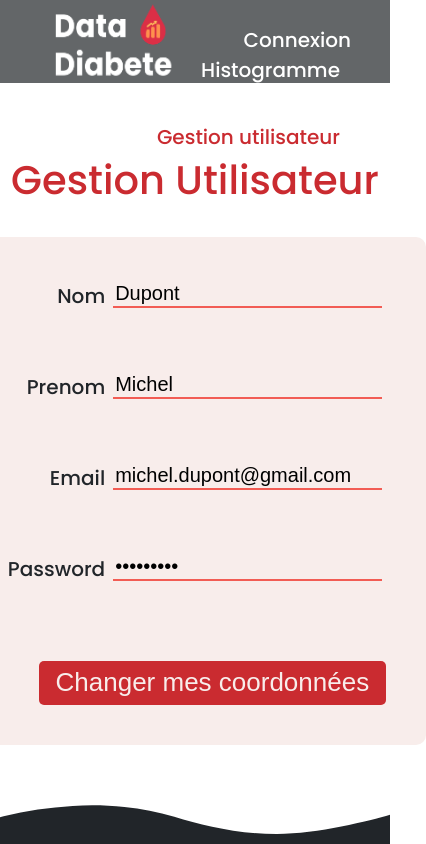
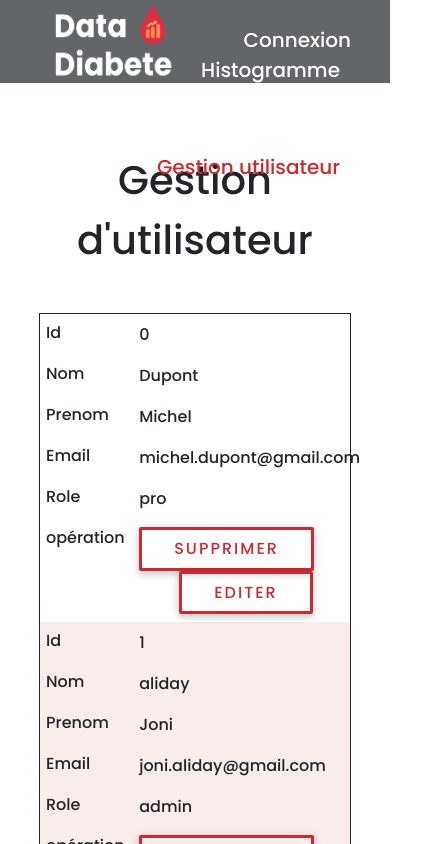
Before and after one commit to EliasKhallouk/DataDiabete, a Vue app: page /gestion-utilisateur in a window 390 px wide. Shown: the top 844 px of the page, 426 px wide, since content can reach past the window. Built offline with nearby package versions, Linux system fonts and the light colour scheme; what highcharts-vue would draw is missing.

Commit message:
resolve confusion in page InfoPersoView.vue + add GestionUtilisateurView.vue

```diff
--- a/src/components/NavBar.vue
+++ b/src/components/NavBar.vue
@@ -1,21 +1,12 @@
 <template>
   <nav>
     <img alt="Vue logo" class="logo" src="../assets/logoDDfixe.png"/>
-    <router-link to="/connexion" style="margin-right: 10%; float: right"
-    >Connexion</router-link
-    >
-    <router-link to="/histogramme" style="margin-right: 50px; float: right"
-    >Histogramme</router-link
-    >
-    <router-link to="/diagramme" style="margin-right: 50px; float: right"
-    >Diagramme</router-link
-    >
-    <router-link to="/carte" style="margin-right: 50px; float: right"
-    >Carte</router-link
-    >
-    <router-link to="/gestion-utilisateur" style="margin-right: 50px; float: right"
-    >Gestion utilisateur</router-link
-    >
+    <router-link to="/connexion" style="margin-right: 10%; float: right">Connexion</router-link>
+    <router-link to="/histogramme" style="margin-right: 50px; float: right">Histogramme</router-link>
+    <router-link to="/diagramme" style="margin-right: 50px; float: right">Diagramme</router-link>
+    <router-link to="/carte" style="margin-right: 50px; float: right">Carte</router-link>
+    <router-link to="/info-perso" style="margin-right: 50px; float: right">Info personnelle</router-link>
+    <router-link to="/gestion-utilisateur" style="margin-right: 50px; float: right">Gestion utilisateur</router-link>
     <router-link to="/" style="margin-right: 50px; float: right">Accueil</router-link>
   </nav>
 </template>
--- a/src/router/index.js
+++ b/src/router/index.js
@@ -33,6 +33,11 @@ const routes = [
     component: () => import('../views/DiagrammeBarreView.vue')
   },
   {
+    path: '/info-perso',
+    name: 'info-perso',
+    component: () => import('../views/InfoPersoView.vue')
+  },
+  {
     path: '/gestion-utilisateur',
     name: 'gestion-utilisateur',
     component: () => import('../views/GestionUtilisateurView.vue')
--- a/src/views/GestionUtilisateurView.vue
+++ b/src/views/GestionUtilisateurView.vue
@@ -1,28 +1,29 @@
 <template>
   <div style="margin-top: 150px;">
-    <h1 style="font-size: 40px;">Gestion Utilisateur</h1>
+    <h1 style="font-size: 40px;">Gestion d'utilisateur</h1>
     <div class="centered-container">
-       <div class="gestion">
-          <form>
-            <div class="ligne">
-              <label for="email">Nom</label>
-              <input class="input" type="text" id="Nom" name="Nom" :value="infoPerso[0].Nom" />
-            </div>
-            <div class="ligne">
-              <label for="email">Prenom</label>
-              <input class="input" type="text" id="Prenom" name="Prenom" :value="infoPerso[0].Prenom" />
-            </div>
-            <div class="ligne">
-              <label for="email">Email</label>
-              <input class="input" type="email" id="email" name="email" :value="infoPerso[0].Email" />
-            </div>
-            <div class="ligne">
-              <label for="email">Password</label>
-              <input class="input" type="password" id="Password" name="Password" :value="infoPerso[0].Password" />
-            </div>
-            <button class="button" type="submit">Changer mes coordonnées</button>
-          </form>
-       </div>
+      <table>
+        <thead>
+        <tr>
+          <th>Id</th><th>Nom</th><th>Prenom</th><th>Email</th><th>Role</th><th>Opération</th>
+        </tr>
+        </thead>
+        <tbody>
+        <div v-if="dataUser.length<=0">pas d'utilisateur</div>
+        <tr v-for="(user, index) in dataUser" :key="index">
+          <td data-title="Id">{{user.Id}}</td>
+          <td data-title="Nom">{{user.Nom}}</td>
+          <td data-title="Prenom">{{user.Prenom}}</td>
+          <td data-title="Email">{{user.Email}}</td>
+          <td data-title="Role">{{user.Role}}</td>
+          <td data-title="opération">
+            <!--<a href="/admin/gestionUtilisateur/delete?id_user={{ user.Id }}" onclick="return confirm('Are you sure?')" >supprimer</a>-->
+            <a href="" onclick="return confirm('Are you sure?')">Supprimer</a>
+            <a href="" style="margin-left: 40px;">Editer</a>
+          </td>
+        </tr>
+        </tbody>
+      </table>
     </div>
   </div>
 </template>
@@ -31,8 +32,11 @@
 export default {
   data() {
     return {
-      infoPerso: [
-        {Nom: "Dupont", Prenom: "Michel", Email: "michel.dupont@gmail.com", Password: "azerty123"}
+      dataUser: [
+        {Id:"0", Nom: "Dupont", Prenom: "Michel", Email: "michel.dupont@gmail.com", Password: "azerty123", Role:"pro"},
+        {Id:"1", Nom: "aliday", Prenom: "Joni", Email: "joni.aliday@gmail.com", Password: "qsdfgh456", Role:"admin"},
+        {Id:"2", Nom: "aliday", Prenom: "Joni", Email: "joni.aliday@gmail.com", Password: "qsdfgh456", Role:"admin"},
+        {Id:"4", Nom: "aliday", Prenom: "Joni", Email: "joni.aliday@gmail.com", Password: "qsdfgh456", Role:"admin"}
       ],
     };
   }
@@ -48,107 +52,14 @@ $color-red-soft: #f25c54;
 $color-red-pastel: #f8edeb;
 $color-black: #212529;
 
-.ligne{
-  display: flex;
-  margin-bottom: 50px;
-}
-label{
-  width: 40%;
 
-}
-input {
-  /* border-radius: 5px; */
-  border-bottom: 2px solid $color-red-soft;
-  border-top: none;
-  border-left: none;
-  border-right: none;
-  margin-top: $pixel1;
-  margin-bottom: $pixel2;
-  margin-left: $pixel1;
-  margin-right: $pixel1;
-  font-size: $pixel3;
-  background-color: transparent;
+.centered-container {
+  margin-right: 10%;
+  margin-left: 10%;
 }
 
-input:focus {
-  outline: none;
-}
+@media screen and (max-width: 600px) {
 
-label {
-  margin-top: $pixel1;
-  margin-bottom: $pixel1;
-  margin-left: $pixel1;
-  margin-right: $pixel1;
-  font-size: $pixel3;
-  color: $color-black;
-}
-button {
-  margin-top: $pixel3;
-  font-size: 26px;
-  background-color: $color-red;
-  color: $color-red-pastel;
-  border: 2px solid transparent;
-  border-radius: 5px;
-  padding-left: 15px;
-  padding-right: 15px;
-  padding-top: 4px;
-  padding-bottom: 5px;
-  transition-duration: 0.2s;
-}
-button:hover {
-  color: $color-red;
-  background-color: white;
-  border: 2px solid $color-red;
-}
-.gestion {
-  padding: 40px;
-  margin-bottom: 60px;
-  box-shadow: inset;
-  border-radius: 10px;
-  background-color: #f8edeb;
-  //display: flex;
-  //flex-direction: column;
-  justify-content: center; /* Center horizontally */
-  align-items: center; /* Center vertically */
-  text-align: center; /* Center text */
-
-}
-
-form {
-  display: flex;
-  flex-direction: column;
-  align-items: flex-end;
-
-}
-.centered-container {
-  display: flex;
-  justify-content: center;
-  align-items: center;
-  background-color: transparent;
-}
-@media screen and (max-width: 600px) {
-  .connexion {
-    padding: 20px;
-    box-shadow: inset;
-    border-radius: 10px;
-    background-color: #f8edeb;
-    display: flex;
-    flex-direction: column;
-    justify-content: center; /* Center horizontally */
-    align-items: center; /* Center vertically */
-    text-align: center; /* Center text */
-  }
-  h1 {
-    margin-right: 0px;
-    color: $color-red;
-
-
-  }
-  form {
-    display: flex;
-    flex-direction: column;
-    align-items: flex-end;
-  }
   .centered-container {
     display: flex;
     justify-content: center;
@@ -156,4 +67,114 @@ form {
     background-color: transparent;
   }
 }
+
+
+
+///// TABLE
+table{
+  margin: 1rem auto;
+  text-align: center;
+  width: 100%;
+  max-width: 100%;
+  border-collapse: collapse;
+  border: 1px solid
+}
+
+thead{
+  background-color: #212529;
+  color: white
+}
+
+th,td{padding:8px 0}
+
+tbody tr:nth-child(even) {
+  background-color: #f8edeb
+}
+
+@media only screen and (max-width: 800px) {
+  table,
+  thead,
+  tbody,
+  th,
+  td,
+  tr{
+    display: block
+  }
+
+  thead tr {
+    position: absolute;
+    top: -9999px;
+    left: -9999px;
+  }
+
+  td {
+    position: relative;
+    padding-left: 32%;
+    white-space: normal;
+    text-align: left
+  }
+
+  td:before {
+    position: absolute;
+    top: 6px;
+    left: 6px;
+    width: 45%;
+    padding-right: 10px;
+    font-weight: bold;
+    white-space: nowrap;
+    text-align:left;
+    content: attr(data-title)
+  }
+}
+///////FIN TABLEAU
+
+
+
+///////BUTON OPERATION
+a {
+  letter-spacing: 2px;
+  text-transform: uppercase;
+  display: inline-block;
+  text-align: center;
+  font-weight: bold;
+  padding: 0.4em 2em;
+  border: 3px solid $color-red;
+  border-radius: 2px;
+  position: relative;
+  box-shadow: 0 2px 10px rgba(0, 0, 0, 0.16), 0 3px 6px rgba(0, 0, 0, 0.10);
+  color: $color-red;
+  text-decoration: none;
+  transition: 0.3s ease all;
+  z-index: 1;
+}
+
+a:before {
+  transition: 0.5s all ease;
+  position: absolute;
+  top: 0;
+  left: 50%;
+  right: 50%;
+  bottom: 0;
+  opacity: 0;
+  content: '';
+  background-color: $color-red;
+  z-index: -1;
+}
+
+a:hover, a:focus {
+  color: white;
+}
+
+a:hover:before, a:focus:before {
+  transition: 0.5s all ease;
+  left: 0;
+  right: 0;
+  opacity: 1;
+}
+
+a:active {
+  transform: scale(0.9);
+}
+///////FIN BUTON OPERATION
+
 </style>
--- /dev/null
+++ b/src/views/InfoPersoView.vue
@@ -0,0 +1,159 @@
+<template>
+  <div style="margin-top: 150px;">
+    <h1 style="font-size: 40px;">Information personnelle</h1>
+    <div class="centered-container">
+       <div class="gestion">
+          <form>
+            <div class="ligne">
+              <label for="email">Nom</label>
+              <input class="input" type="text" id="Nom" name="Nom" :value="infoPerso[0].Nom" />
+            </div>
+            <div class="ligne">
+              <label for="email">Prenom</label>
+              <input class="input" type="text" id="Prenom" name="Prenom" :value="infoPerso[0].Prenom" />
+            </div>
+            <div class="ligne">
+              <label for="email">Email</label>
+              <input class="input" type="email" id="email" name="email" :value="infoPerso[0].Email" />
+            </div>
+            <div class="ligne">
+              <label for="email">Password</label>
+              <input class="input" type="password" id="Password" name="Password" :value="infoPerso[0].Password" />
+            </div>
+            <button class="button" type="submit">Changer mes coordonnées</button>
+          </form>
+       </div>
+    </div>
+  </div>
+</template>
+
+<script>
+export default {
+  data() {
+    return {
+      infoPerso: [
+        {Id:"0", Nom: "Dupont", Prenom: "Michel", Email: "michel.dupont@gmail.com", Password: "azerty123"}
+      ],
+    };
+  }
+}
+</script>
+
+<style scoped lang="scss">
+$pixel1: 4px;
+$pixel2: 10px;
+$pixel3: 20px;
+$color-red: #ca2b30;
+$color-red-soft: #f25c54;
+$color-red-pastel: #f8edeb;
+$color-black: #212529;
+
+.ligne{
+  display: flex;
+  margin-bottom: 50px;
+}
+label{
+  width: 40%;
+
+}
+input {
+  /* border-radius: 5px; */
+  border-bottom: 2px solid $color-red-soft;
+  border-top: none;
+  border-left: none;
+  border-right: none;
+  margin-top: $pixel1;
+  margin-bottom: $pixel2;
+  margin-left: $pixel1;
+  margin-right: $pixel1;
+  font-size: $pixel3;
+  background-color: transparent;
+}
+
+input:focus {
+  outline: none;
+}
+
+label {
+  margin-top: $pixel1;
+  margin-bottom: $pixel1;
+  margin-left: $pixel1;
+  margin-right: $pixel1;
+  font-size: $pixel3;
+  color: $color-black;
+}
+button {
+  margin-top: $pixel3;
+  font-size: 26px;
+  background-color: $color-red;
+  color: $color-red-pastel;
+  border: 2px solid transparent;
+  border-radius: 5px;
+  padding-left: 15px;
+  padding-right: 15px;
+  padding-top: 4px;
+  padding-bottom: 5px;
+  transition-duration: 0.2s;
+}
+button:hover {
+  color: $color-red;
+  background-color: white;
+  border: 2px solid $color-red;
+}
+.gestion {
+  padding: 40px;
+  margin-bottom: 60px;
+  box-shadow: inset;
+  border-radius: 10px;
+  background-color: #f8edeb;
+  //display: flex;
+  //flex-direction: column;
+  justify-content: center; /* Center horizontally */
+  align-items: center; /* Center vertically */
+  text-align: center; /* Center text */
+
+}
+
+form {
+  display: flex;
+  flex-direction: column;
+  align-items: flex-end;
+
+}
+.centered-container {
+  display: flex;
+  justify-content: center;
+  align-items: center;
+  background-color: transparent;
+}
+@media screen and (max-width: 600px) {
+  .connexion {
+    padding: 20px;
+    box-shadow: inset;
+    border-radius: 10px;
+    background-color: #f8edeb;
+    display: flex;
+    flex-direction: column;
+    justify-content: center; /* Center horizontally */
+    align-items: center; /* Center vertically */
+    text-align: center; /* Center text */
+  }
+  h1 {
+    margin-right: 0px;
+    color: $color-red;
+
+
+  }
+  form {
+    display: flex;
+    flex-direction: column;
+    align-items: flex-end;
+  }
+  .centered-container {
+    display: flex;
+    justify-content: center;
+    align-items: center;
+    background-color: transparent;
+  }
+}
+</style>
```
